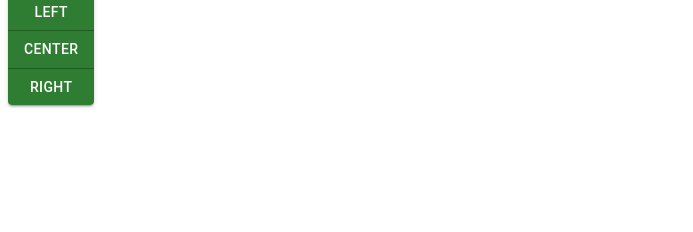
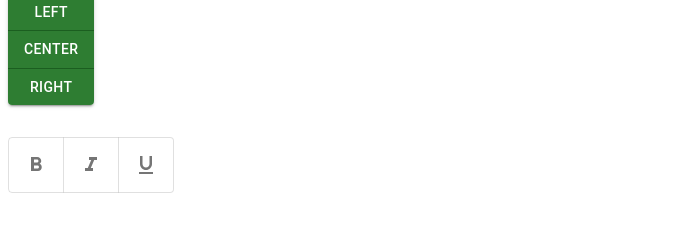
Before and after one commit to mahipurohit1/React-material-Ui-complete, a React (Create React App) app: page / in a window 1280 px wide. Shown: the part 366-598 px from the top of the page, without its empty margins (0-693 px from the left). Built offline with nearby package versions, Linux system fonts and the light colour scheme.

Commit message:
toggle button done

```diff
--- a/src/components/MyButton.tsx
+++ b/src/components/MyButton.tsx
@@ -1,8 +1,29 @@
-import React from "react";
-import { Stack, Button, IconButton, ButtonGroup } from "@mui/material";
+import React, { useState } from "react";
+import {
+  Stack,
+  Button,
+  IconButton,
+  ButtonGroup,
+  ToggleButton,
+  ToggleButtonGroup,
+} from "@mui/material";
 import SendIcon from "@mui/icons-material/Send";
+import FormatBoldIcon from "@mui/icons-material/FormatBold";
+import FormatItalicIcon from "@mui/icons-material/FormatItalic";
+import FormatUnderlinedIcon from "@mui/icons-material/FormatUnderlined";
 
 const MyButton: React.FC = () => {
+  // const [formats, setFormats] = useState<string[]>([]);
+  const [formats, setFormats] = useState<string | null>(null);
+
+  console.log(formats);
+  const formatHandler = (
+    _event: React.MouseEvent<HTMLElement>,
+    // updatedFormats : string[]
+    updatedFormats: string | null
+  ) => {
+    setFormats(updatedFormats);
+  };
   return (
     <Stack spacing={4}>
       <Stack spacing={2} direction="row">
@@ -83,6 +104,28 @@
           <Button>right</Button>
         </ButtonGroup>
       </Stack>
+
+      <Stack direction="row">
+        <ToggleButtonGroup
+          aria-label="text formatting"
+          value={formats}
+          onChange={formatHandler}
+          size="large"
+          // orientation="vertical"
+          exclusive
+          color="info"
+        >
+          <ToggleButton value="bold" aria-label="bold">
+            <FormatBoldIcon></FormatBoldIcon>
+          </ToggleButton>
+          <ToggleButton value="italic" aria-label="italic">
+            <FormatItalicIcon></FormatItalicIcon>
+          </ToggleButton>
+          <ToggleButton value="underline" aria-label="underline">
+            <FormatUnderlinedIcon></FormatUnderlinedIcon>
+          </ToggleButton>
+        </ToggleButtonGroup>
+      </Stack>
     </Stack>
   );
 };
```
